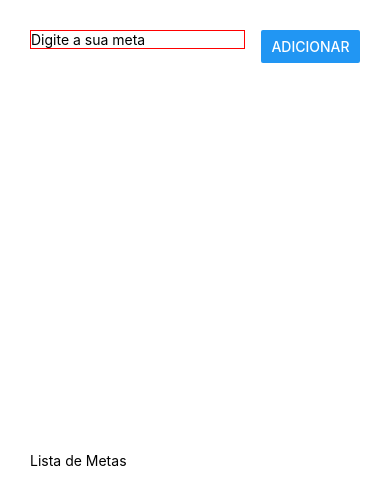
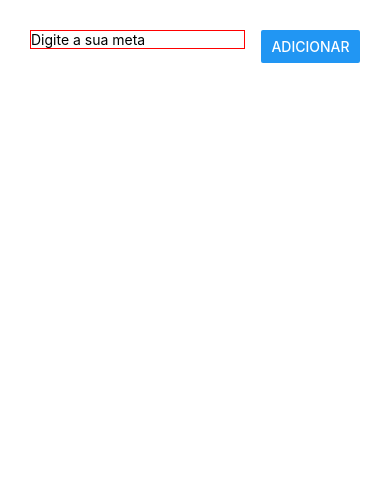
Before and after one commit to RafaelAbreuIESB/Rafael-Iesb-Projeto, a React Native app: screen / in a window 390 px wide. Shown: the top 504 px of the page. Built offline with nearby package versions, Linux system fonts and the light colour scheme.

Commit message:
Adicionar

```diff
--- a/App.js
+++ b/App.js
@@ -8,8 +8,8 @@ import {
 import { useState } from "react";
 import { ScrollView } from "react-native";
 export default function App() {
-  const { inputMetaText, setInputMetaText } = useState("");
-  const { metas, setMetas } = useState([]);
+  const [inputMetaText, setInputMetaText] = useState("");
+  const [metas, setMetas] = useState([]);
   function metaInputHandler(inputText) {
     setInputMetaText(inputText);
   }
@@ -40,7 +40,13 @@ export default function App() {
         </View>
       </View>
       <View style={styles.metaContainer}>
-        <Text>{rotulo_lista_metas}</Text>
+        <ScrollView>
+        {metas.map((meta, index) => (
+          <Text key={index} style={styles.item}>
+            {meta}
+          </Text>
+        ))}
+        </ScrollView>
       </View>
     </View>
   );
@@ -61,7 +67,12 @@ const styles = StyleSheet.create({
     borderWidth: 1,
   },
   metaContainer: {
-    flex: 1,
-    paddingTop: 60,
+    flex: 15,
+  },
+  item: {
+    margin: 8,
+    borderRadius: 5,
+    padding: 10,
+    backgroundColor: "lightblue",
   },
 });
```
